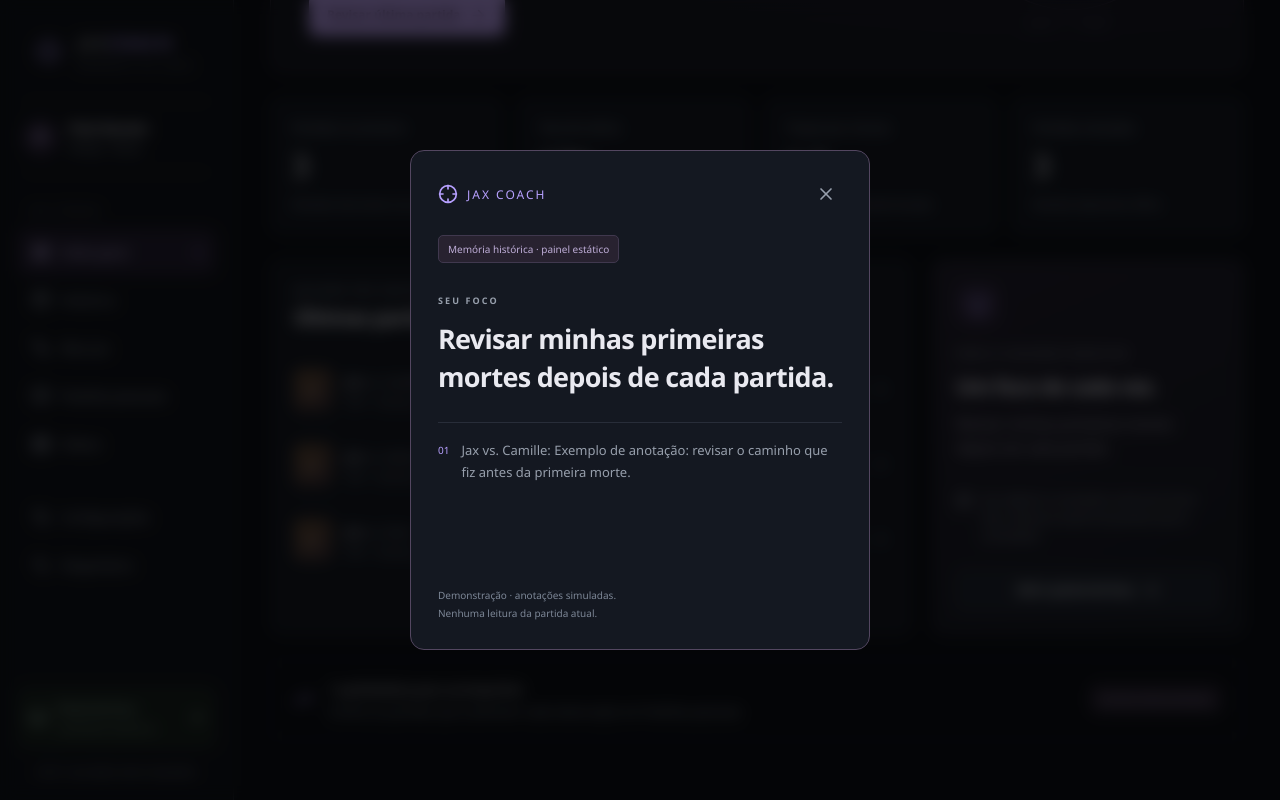
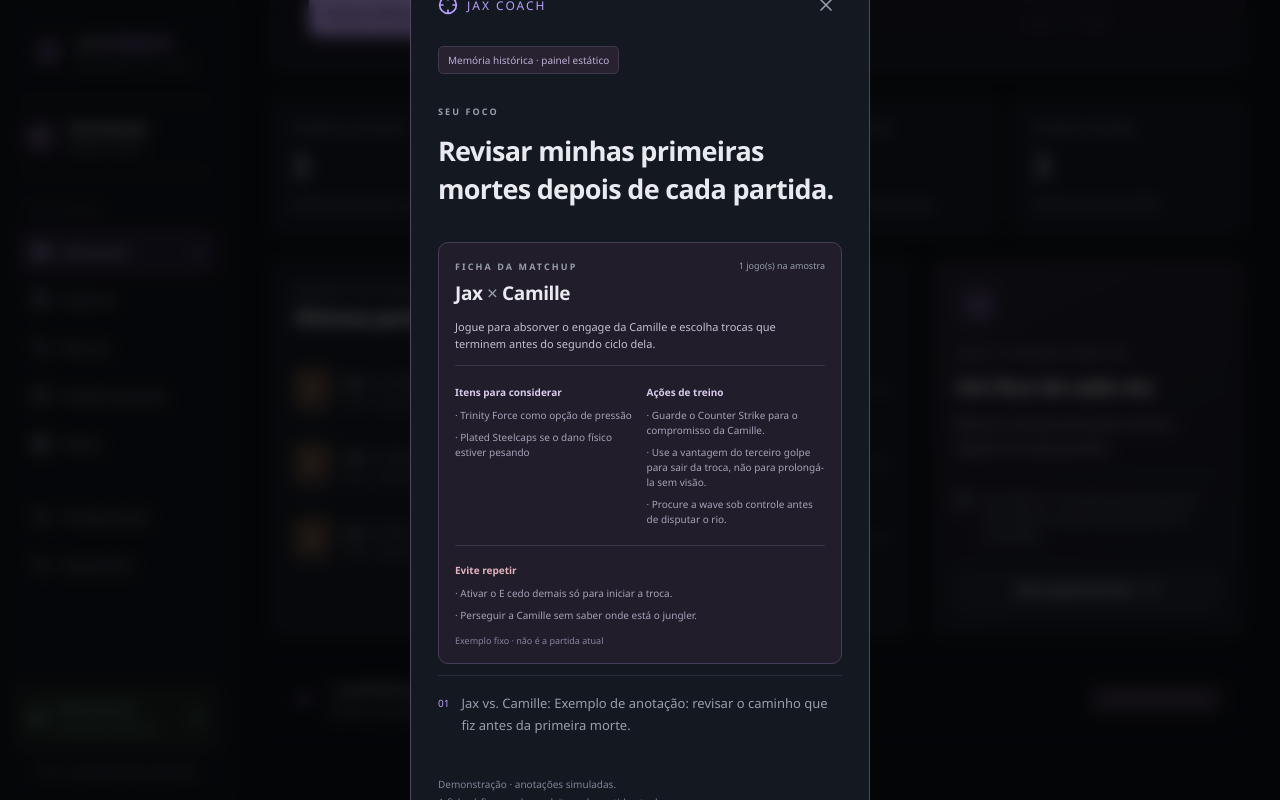
Before and after one commit to rafaelratton-ops/jax-coach, a React (Vite) app: page / in a window 1280 px wide. Both pictures are taken after a click on the button "Abrir painel de foco". Shown: the part 419-1219 px from the top of the page. Built offline with nearby package versions, Linux system fonts and the light colour scheme.

Commit message:
feat: add static matchup brief to focus panel

```diff
--- a/src/app/App.tsx
+++ b/src/app/App.tsx
@@ -17,6 +17,7 @@
 import { Videos } from '../components/Videos'
 import { Diagnostics, type Environment } from '../components/Diagnostics'
 import { Focus, type FocusSnapshot } from '../components/Focus'
+import { buildMatchupPlan } from '../domain/matchup'
 
 const navigation = [
   { id: 'dashboard', label: 'Visão geral', icon: LayoutDashboard },
@@ -161,7 +162,7 @@
   }
   async function openFocus() {
     if (busy) return
-    const snapshot: FocusSnapshot = { goal: data.goal, demo, notes: data.matches.filter(m => m.champion === 'Jax' && data.notes[m.id]?.trim()).slice(0, 3).map(m => `${m.champion} vs. ${m.opponent}: ${data.notes[m.id]}`) }
+    const snapshot: FocusSnapshot = { goal: data.goal, demo, notes: data.matches.filter(m => m.champion === 'Jax' && data.notes[m.id]?.trim()).slice(0, 3).map(m => `${m.champion} vs. ${m.opponent}: ${data.notes[m.id]}`), matchup: buildMatchupPlan(data.matches, demo) }
     try { if (desktop()) await invoke('open_focus', { snapshot }); else setFocus(snapshot) } catch (reason) { fail(reason) }
   }
   if (loadError) return <div className="startup"><h1>Seu histórico está protegido.</h1><p>{loadError}</p><button onClick={() => window.location.reload()}>Tentar novamente</button></div>
--- a/src/components/Focus.tsx
+++ b/src/components/Focus.tsx
@@ -2,7 +2,8 @@
 import { invoke } from '@tauri-apps/api/core'
 import { Crosshair, X } from 'lucide-react'
 import { desktop } from '../services/library'
-export interface FocusSnapshot { goal: string; notes: string[]; demo: boolean }
+import type { MatchupPlan } from '../domain/matchup'
+export interface FocusSnapshot { goal: string; notes: string[]; demo: boolean; matchup?: MatchupPlan }
 export function Focus({ snapshot, onClose }: { snapshot?: FocusSnapshot; onClose?: () => void }) {
   const [data, setData] = useState(snapshot)
   const [error, setError] = useState('')
@@ -26,7 +27,14 @@
     <span className="pill">Memória histórica · painel estático</span>
     {error && <p role="alert">{error}</p>}
     <p className="eyebrow">SEU FOCO</p><h1>{data?.goal ?? 'Carregando seu foco…'}</h1>
+    {data?.matchup && <section className="focus-matchup" aria-label={`Ficha da matchup Jax contra ${data.matchup.opponent}`}>
+      <div className="focus-matchup-heading"><div><p className="eyebrow">FICHA DA MATCHUP</p><h2>Jax <span>×</span> {data.matchup.opponent}</h2></div><small>{data.matchup.sampleSize} jogo(s) na amostra</small></div>
+      <p className="focus-matchup-overview">{data.matchup.overview}</p>
+      <div className="focus-matchup-columns"><div><strong>Itens para considerar</strong>{data.matchup.items.map(item => <p key={item}>· {item}</p>)}</div><div><strong>Ações de treino</strong>{data.matchup.actions.map(action => <p key={action}>· {action}</p>)}</div></div>
+      <div className="focus-matchup-avoid"><strong>Evite repetir</strong>{data.matchup.avoid.map(item => <p key={item}>· {item}</p>)}</div>
+      <small className="focus-matchup-source">{data.matchup.sourceLabel}</small>
+    </section>}
     {data?.notes.slice(0, 3).map((note, i) => <article key={i}><span>0{i + 1}</span><p>{note}</p></article>)}
-    <footer>{data?.demo ? 'Demonstração · anotações simuladas.' : 'Anotações anteriores à abertura deste painel.'}<br />Nenhuma leitura da partida atual.</footer>
+    <footer>{data?.demo ? 'Demonstração · anotações simuladas.' : 'Anotações anteriores à abertura deste painel.'}<br />A ficha é fixa; nenhuma leitura da partida atual.</footer>
   </main>
 }
--- /dev/null
+++ b/src/domain/matchup.ts
@@ -0,0 +1,55 @@
+import type { MatchSummary } from './types'
+
+export interface MatchupPlan {
+  opponent: string
+  sampleSize: number
+  sourceLabel: string
+  overview: string
+  items: string[]
+  actions: string[]
+  avoid: string[]
+}
+
+const plans: Record<string, Omit<MatchupPlan, 'opponent' | 'sampleSize' | 'sourceLabel'>> = {
+  Camille: {
+    overview: 'Jogue para absorver o engage da Camille e escolha trocas que terminem antes do segundo ciclo dela.',
+    items: ['Trinity Force como opção de pressão', 'Plated Steelcaps se o dano físico estiver pesando'],
+    actions: ['Guarde o Counter Strike para o compromisso da Camille.', 'Use a vantagem do terceiro golpe para sair da troca, não para prolongá-la sem visão.', 'Procure a wave sob controle antes de disputar o rio.'],
+    avoid: ['Ativar o E cedo demais só para iniciar a troca.', 'Perseguir a Camille sem saber onde está o jungler.'],
+  },
+  Aatrox: {
+    overview: 'Respeite os Qs e procure janelas curtas depois que Aatrox errar a ponta da habilidade.',
+    items: ['Trinity Force como opção de pressão', 'Mercury\'s Treads se o controle de grupo ou a composição exigir'],
+    actions: ['Entre depois de uma habilidade importante do Aatrox sair.', 'Mantenha a wave em uma posição que reduza o espaço para os Qs.', 'Use o salto para reposicionar, não apenas para começar a luta.'],
+    avoid: ['Trocar parado no centro dos Qs.', 'Forçar all-in sem sua ultimate ou sem a wave favorável.'],
+  },
+  Gnar: {
+    overview: 'Aproxime-se quando o Gnar estiver pequeno e mantenha espaço durante a transformação.',
+    items: ['Trinity Force como opção de pressão', 'Plated Steelcaps contra uma lane com muito dano físico'],
+    actions: ['Espere o retorno do Gnar para buscar uma troca mais longa.', 'Use o Counter Strike para atravessar o momento de maior pressão.', 'Converta prioridade em visão ou wave, não em perseguição sem saída.'],
+    avoid: ['Lutar perto da parede quando ele estiver prestes a transformar.', 'Gastar o salto antes de saber se precisa escapar.'],
+  },
+  default: {
+    overview: 'Use este plano como lembrete geral e ajuste a execução conforme a matchup que você conhece no jogo.',
+    items: ['Trinity Force como opção padrão de pressão', 'Escolha a bota defensiva de acordo com o tipo de dano da lane'],
+    actions: ['Priorize trocas curtas até identificar as janelas do adversário.', 'Mantenha o Counter Strike disponível para a habilidade mais importante da lane.', 'Transforme uma vantagem de wave em recall, visão ou pressão lateral.'],
+    avoid: ['Copiar uma build sem considerar o tipo de dano da partida.', 'Tomar uma troca longa sem saber qual é a condição de saída.'],
+  },
+}
+
+export function buildMatchupPlan(matches: MatchSummary[], demo: boolean): MatchupPlan | undefined {
+  const jaxMatches = matches
+    .filter(match => match.champion === 'Jax' && match.role === 'TOP' && match.opponent.trim())
+    .sort((a, b) => Date.parse(b.startedAt) - Date.parse(a.startedAt))
+  const latest = jaxMatches[0]
+  if (!latest) return undefined
+  const opponent = latest.opponent.trim()
+  const base = plans[opponent] ?? plans.default
+  const sampleSize = jaxMatches.filter(match => match.opponent.trim().toLowerCase() === opponent.toLowerCase()).length
+  return {
+    opponent,
+    sampleSize,
+    sourceLabel: demo ? 'Exemplo fixo · não é a partida atual' : 'Último matchup no seu histórico · não é leitura ao vivo',
+    ...base,
+  }
+}
```
Also changed, not shown: src/styles/app.css, 1 other file (tests, documents, lock files or other folders).
